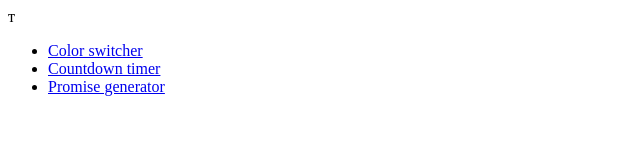
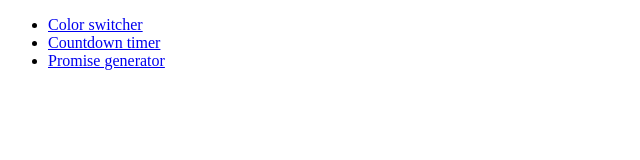
Before and after one commit to nata2806/goit-js-hw-09, a plain HTML site: page index.html in a window 1280 px wide. Shown: the whole page, without its empty margins (0-640 px from the left). Drawn offline with Linux system fonts and the light colour scheme.

Commit message:
Deploying to gh-pages from @ nata2806/goit-js-hw-09@65318c27af268ed58b52133552e04bc38bd08de6 🚀

```diff
--- a/index.html
+++ b/index.html
@@ -1 +1 @@
-т<!DOCTYPE html><html lang="en"><head><meta charset="utf-8"><meta name="viewport" content="width=device-width, initial-scale=1.0"><title>Homework 9</title><link rel="stylesheet" href="/goit-js-hw-09/01-color-switcher.edcd570b.css"></head><body> <ul> <li><a href="/goit-js-hw-09/01-color-switcher.html">Color switcher</a></li> <li><a href="/goit-js-hw-09/02-timer.html">Countdown timer</a></li> <li><a href="/goit-js-hw-09/03-promises.html">Promise generator</a></li> </ul> </body></html>
+<!DOCTYPE html><html lang="en"><head><meta charset="utf-8"><meta name="viewport" content="width=device-width, initial-scale=1.0"><title>Homework 9</title><link rel="stylesheet" href="/goit-js-hw-09/01-color-switcher.edcd570b.css"></head><body> <ul> <li><a href="/goit-js-hw-09/01-color-switcher.html">Color switcher</a></li> <li><a href="/goit-js-hw-09/02-timer.html">Countdown timer</a></li> <li><a href="/goit-js-hw-09/03-promises.html">Promise generator</a></li> </ul> </body></html>
```
